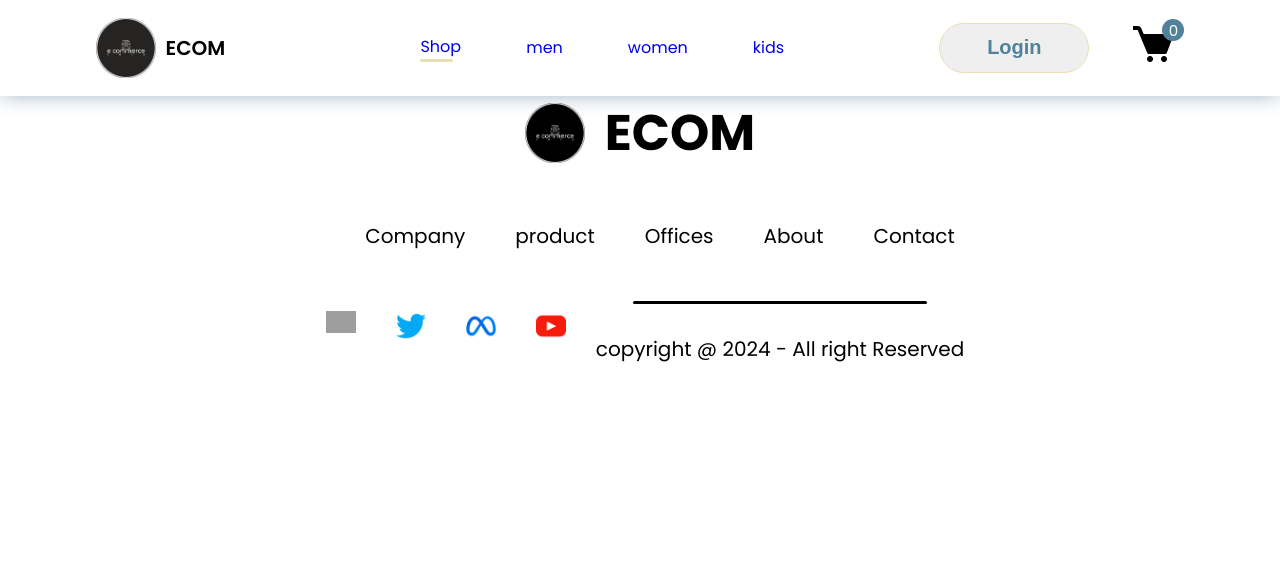
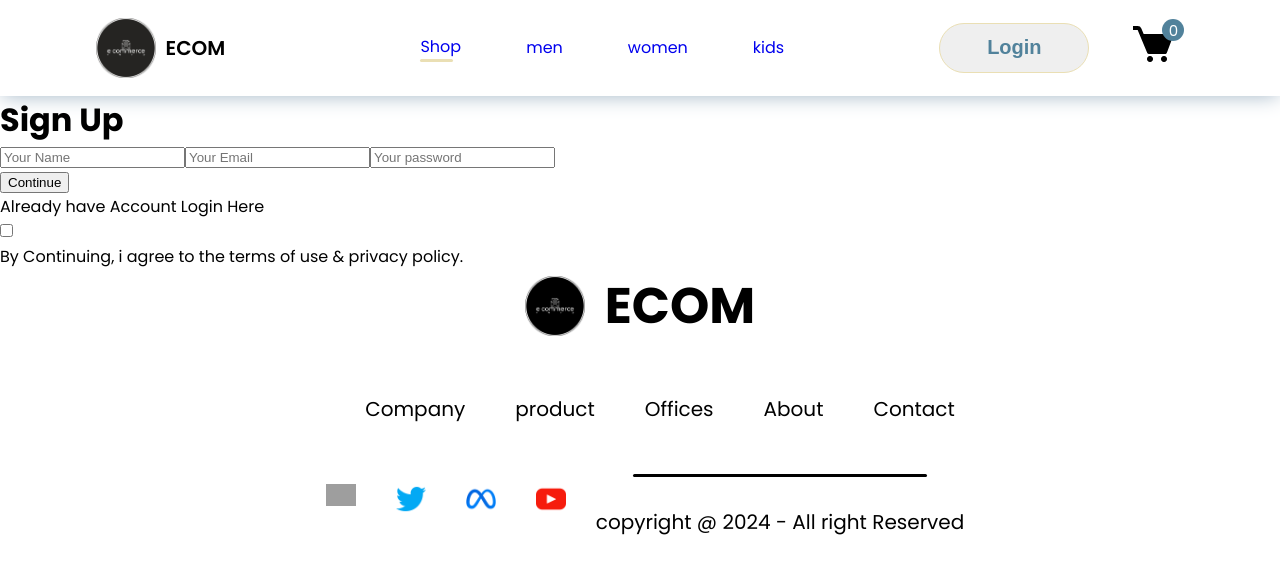
Before and after one commit to Rahulboro/mernEcommerce, a React (Create React App) app: page /login in a window 1280 px wide. Shown: the top 574 px of the page. Built offline with nearby package versions, Linux system fonts and the light colour scheme; grey boxes are pictures that could not be loaded; a web font is replaced by a local one.

Commit message:
"Add basic structure for LoginSignUp page"
Explanation:
The code diff shows the addition of a basic structure for the LoginSignUp page. This includes a container with a form for user input, a continue button, a

```diff
--- a/src/Pages/LoginSignUp.jsx
+++ b/src/Pages/LoginSignUp.jsx
@@ -1,6 +1,27 @@
 import React from "react";
 
 const LoginSignUp = () => {
-  return <div></div>;
+  return (
+    <div className="loginSignup">
+      <div className="loginSignup-container">
+        <h1>Sign Up</h1>
+        <div className="loginSignup-form">
+          <input type="text" placeholder="Your Name" />
+          <input type="email" placeholder="Your Email" />
+          <input type="password" placeholder="Your password" />
+        </div>
+        <button className="login-btn">Continue</button>
+        <div className="loginSignup-login">
+          <p>
+            Already have Account <span>Login Here</span>
+          </p>
+        </div>
+        <div className="loginSignup-agree">
+          <input type="checkbox" name="" id=""></input>
+          <p>By Continuing, i agree to the terms of use & privacy policy.</p>
+        </div>
+      </div>
+    </div>
+  );
 };
 export default LoginSignUp;
```
